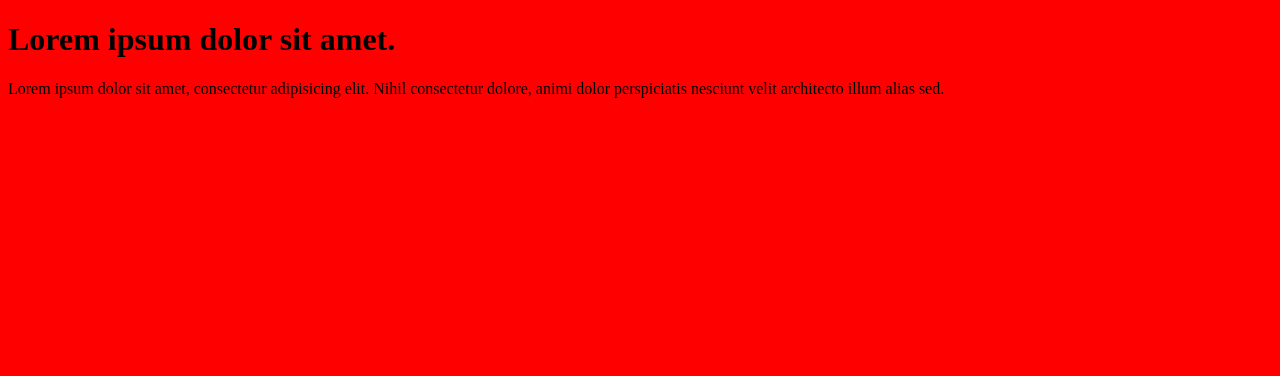
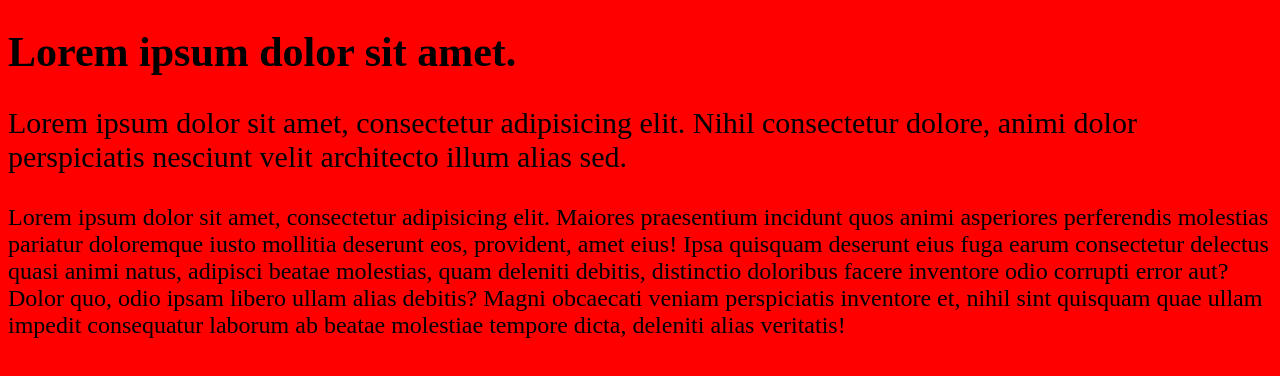
Before and after one commit to kajl92/test, a plain HTML site: page index.html in a window 1280 px wide. Drawn offline with Linux system fonts and the light colour scheme.

Commit message:
set font size index

```diff
--- a/css/style.css
+++ b/css/style.css
@@ -1,3 +1,15 @@
 body {
   background: red;
 }
+
+h1 {
+  font-size: 42px;
+}
+
+p {
+  font-size: 30px;
+}
+
+body div {
+  font-size: 24px;
+}
--- a/index.html
+++ b/index.html
@@ -10,5 +10,8 @@
 <body>
 	<h1>Lorem ipsum dolor sit amet.</h1>
 	<p>Lorem ipsum dolor sit amet, consectetur adipisicing elit. Nihil consectetur dolore, animi dolor perspiciatis nesciunt velit architecto illum alias sed.</p>
+	<div>
+		Lorem ipsum dolor sit amet, consectetur adipisicing elit. Maiores praesentium incidunt quos animi asperiores perferendis molestias pariatur doloremque iusto mollitia deserunt eos, provident, amet eius! Ipsa quisquam deserunt eius fuga earum consectetur delectus quasi animi natus, adipisci beatae molestias, quam deleniti debitis, distinctio doloribus facere inventore odio corrupti error aut? Dolor quo, odio ipsam libero ullam alias debitis? Magni obcaecati veniam perspiciatis inventore et, nihil sint quisquam quae ullam impedit consequatur laborum ab beatae molestiae tempore dicta, deleniti alias veritatis!
+	</div>
 </body>
 </html>
```
